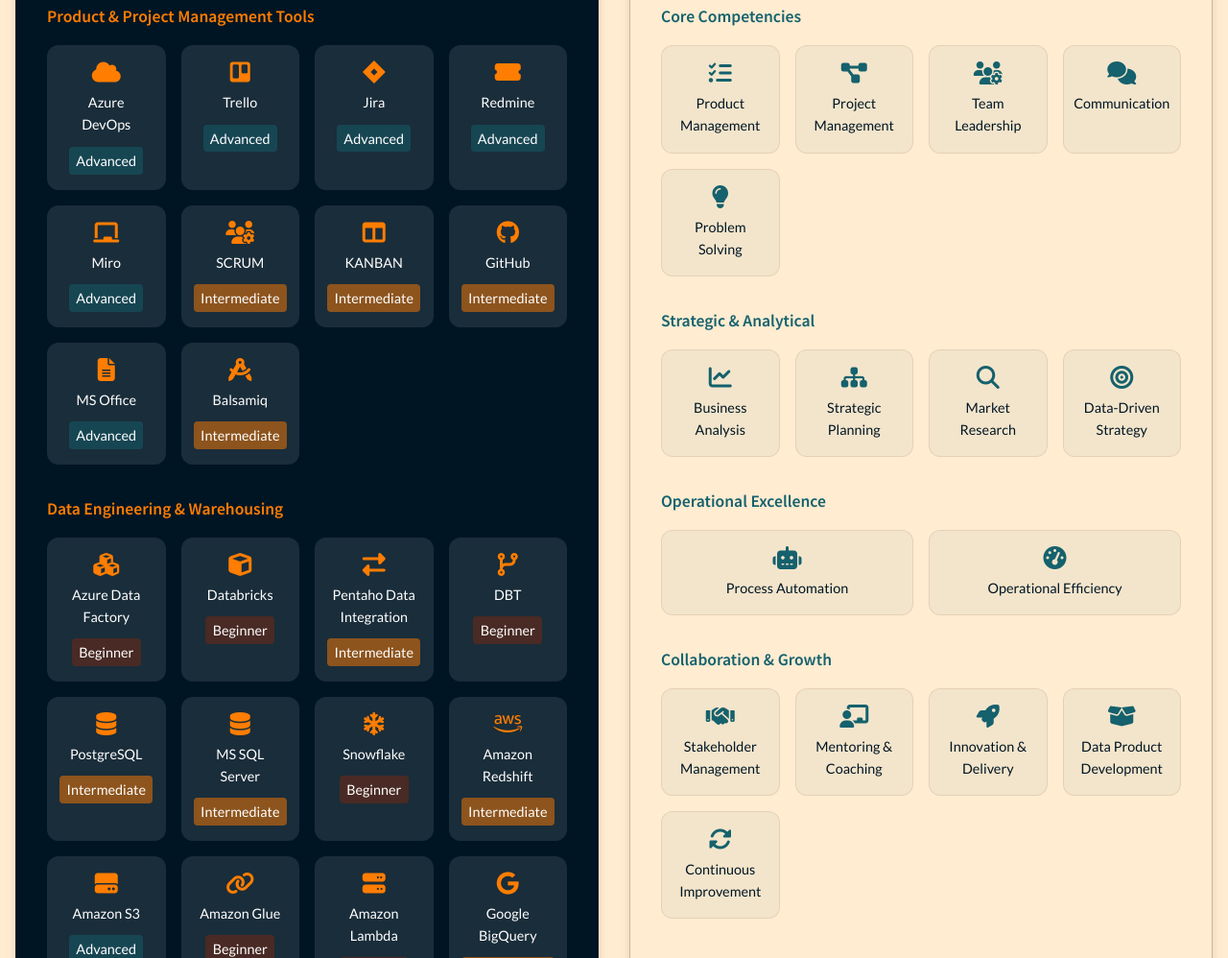
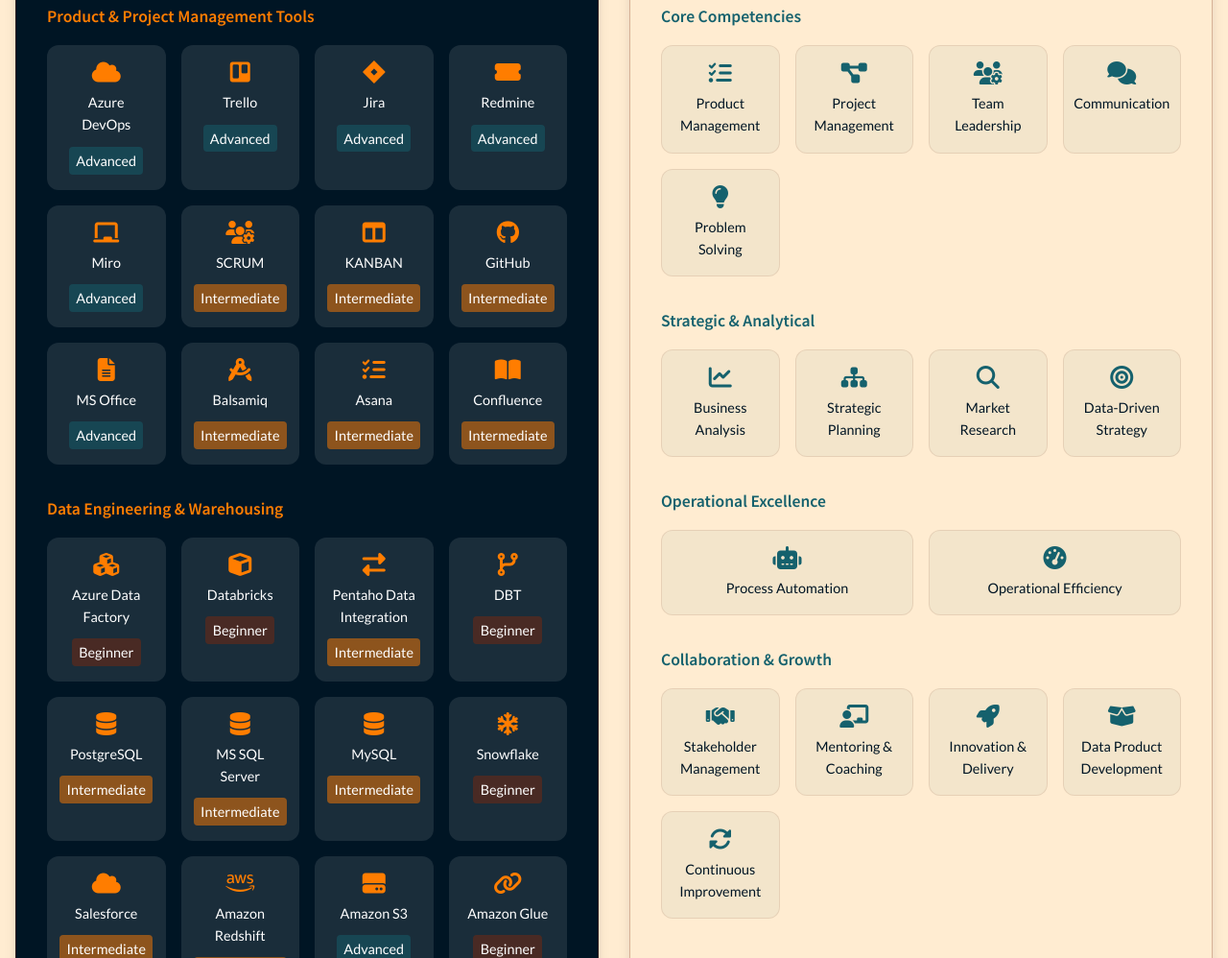
Before and after one commit to TechCabana/TechCabana.github.io, a plain HTML site: page index.html in a window 1280 px wide. Shown: the part 1802-2800 px from the top of the page at 96% size. Drawn offline with nearby package versions, Linux system fonts and the light colour scheme.

Commit message:
feat: included some additional skills

```diff
--- a/index.html
+++ b/index.html
@@ -177,6 +177,14 @@
                                 <i class="fas fa-drafting-compass"></i>
                                 <span>Balsamiq</span><span class="skill-level intermediate">Intermediate</span>
                             </div>
+                            <div class="tech-logo">
+                                <i class="fas fa-tasks"></i>
+                                <span>Asana</span><span class="skill-level intermediate">Intermediate</span>
+                            </div>
+                            <div class="tech-logo">
+                                <i class="fas fa-book-open"></i>
+                                <span>Confluence</span><span class="skill-level intermediate">Intermediate</span>
+                            </div>
                         </div>
                     </div>
 
@@ -208,8 +216,16 @@
                                 <span>MS SQL Server</span><span class="skill-level intermediate">Intermediate</span>
                             </div>
                             <div class="tech-logo">
+                                <i class="fas fa-database"></i>
+                                <span>MySQL</span><span class="skill-level intermediate">Intermediate</span>
+                            </div>
+                            <div class="tech-logo">
                                 <i class="fas fa-snowflake"></i>
                                 <span>Snowflake</span><span class="skill-level beginner">Beginner</span>
+                            </div>
+                            <div class="tech-logo">
+                                <i class="fas fa-cloud"></i>
+                                <span>Salesforce</span><span class="skill-level intermediate">Intermediate</span>
                             </div>
                             <div class="tech-logo">
                                 <i class="fab fa-aws"></i>
@@ -295,6 +311,14 @@
                                 <i class="fas fa-flask"></i>
                                 <span>Soda</span><span class="skill-level advanced">Advanced</span>
                             </div>
+                            <div class="tech-logo">
+                                <i class="fas fa-check-circle"></i>
+                                <span>Ataccama</span><span class="skill-level intermediate">Intermediate</span>
+                            </div>
+                            <div class="tech-logo">
+                                <i class="fas fa-database"></i>
+                                <span>Collibra</span><span class="skill-level intermediate">Intermediate</span>
+                            </div>
                         </div>
                     </div>
 
@@ -332,6 +356,14 @@
                             <div class="tech-logo">
                                 <i class="fas fa-exchange-alt"></i>
                                 <span>REST API</span><span class="skill-level beginner">Beginner</span>
+                            </div>
+                            <div class="tech-logo">
+                                <i class="fab fa-r-project"></i>
+                                <span>R</span><span class="skill-level beginner">Beginner</span>
+                            </div>
+                            <div class="tech-logo">
+                                <i class="fas fa-envelope"></i>
+                                <span>Postman</span><span class="skill-level intermediate">Intermediate</span>
                             </div>
                         </div>
                     </div>
```
